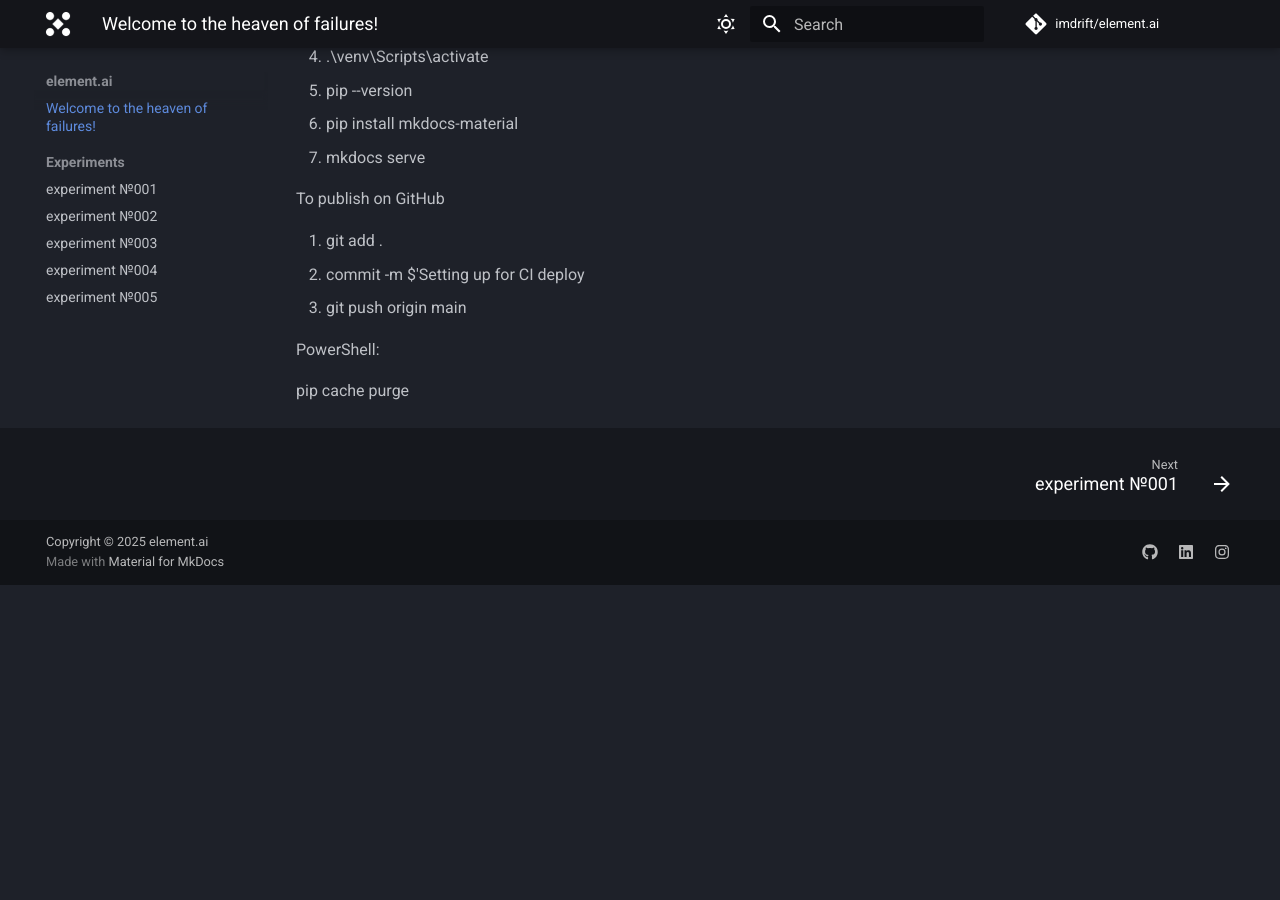
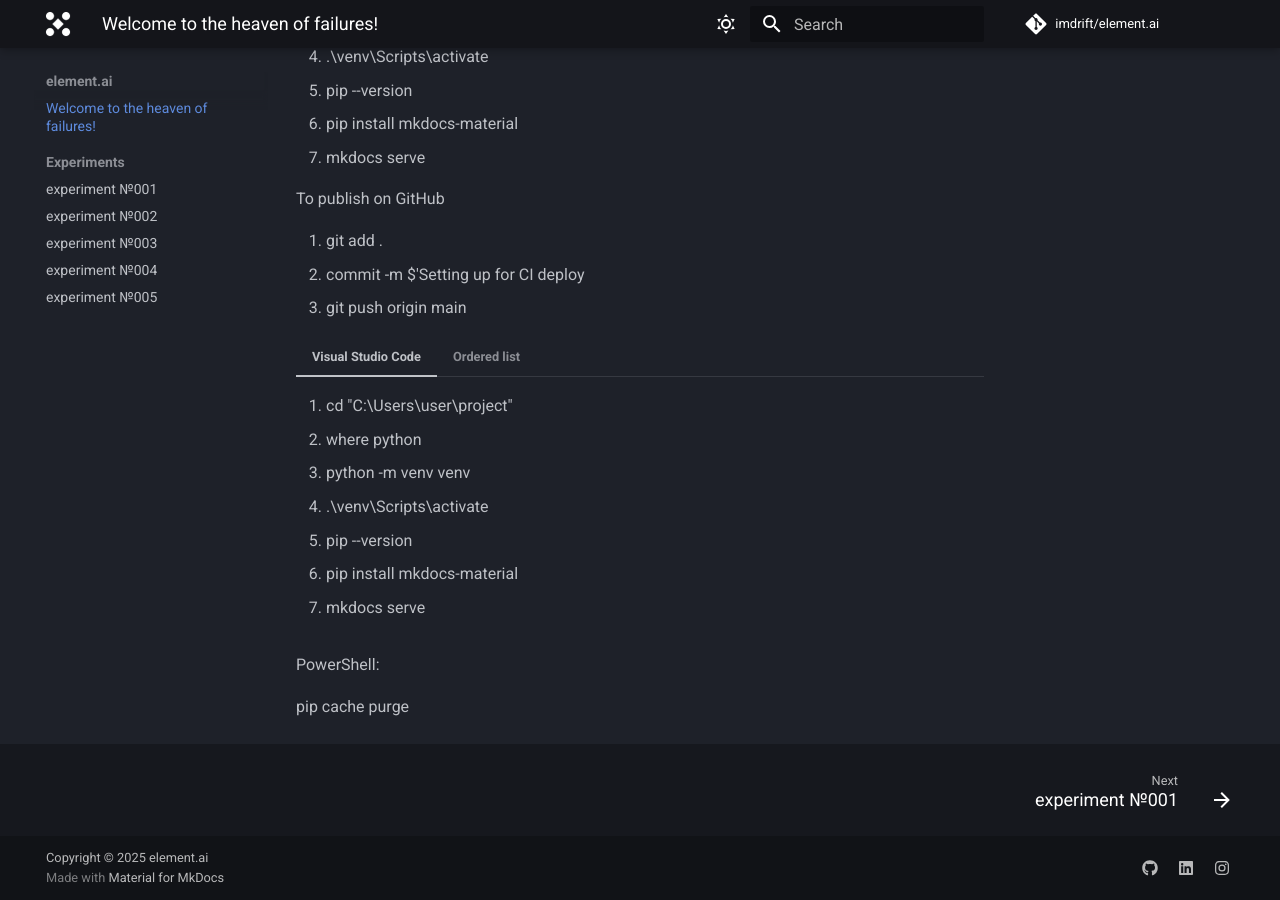
Before and after one commit to imdrift/element.ai, an MkDocs documentation site: the page built from docs/index.md, in a window 1280 px wide and 900 px high, scrolled down 1631 px. Built offline with MkDocs 1.6.1 and Material for MkDocs 9.7.7, drawn with Linux system fonts in a browser that asks for light colours; comment, search, counter and statistics services are not loaded; before the commit the page ends 2216 px from its top, so only the background shows below that.

Commit message:
go to sleep

```diff
--- a/docs/index.md
+++ b/docs/index.md
@@ -61,6 +61,24 @@ To publish on GitHub
 3. git push origin main
 
 
+
+=== "Visual Studio Code"
+
+    1. cd "C:\Users\user\project"
+    2. where python
+    3. python -m venv venv
+    4. .\venv\Scripts\activate
+    6. pip --version
+    7. pip install mkdocs-material
+    8. mkdocs serve
+
+=== "Ordered list"
+
+    1. git add .
+    2. commit -m $'Setting up for CI deploy
+    3. git push origin main
+
+
 PowerShell:
 
 pip cache purge
--- a/mkdocs.yml
+++ b/mkdocs.yml
@@ -56,7 +56,7 @@ extra:
       link: https://www.instagram.com/aelementai/
 
 markdown_extensions:
-# Code blocks
+
   - pymdownx.highlight:
       anchor_linenums: true
       line_spans: __span
@@ -64,6 +64,8 @@ markdown_extensions:
   - pymdownx.inlinehilite
   - pymdownx.snippets
   - pymdownx.superfences
+  - pymdownx.tabbed:
+      alternate_style: true
   - tables
   - attr_list
   - md_in_html
```
Also changed, not shown: docs/experiments/ex001.md (+1 -1 lines), docs/assets/images/5logo_sp.png (renamed from docs/images/5logo_sp.png).
